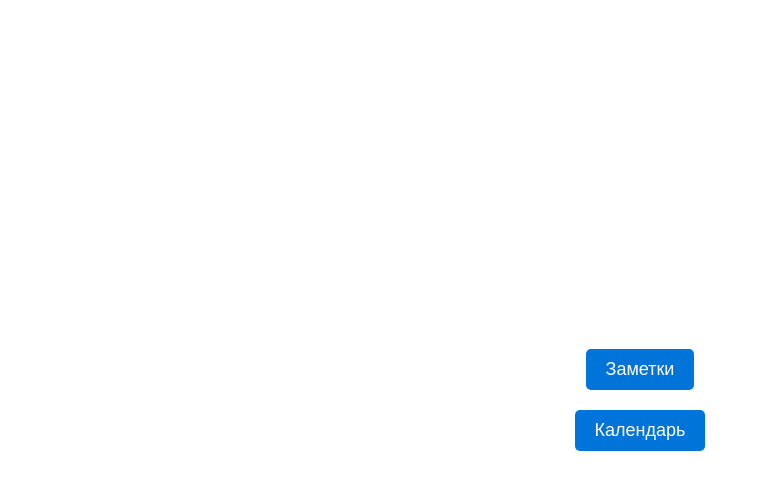
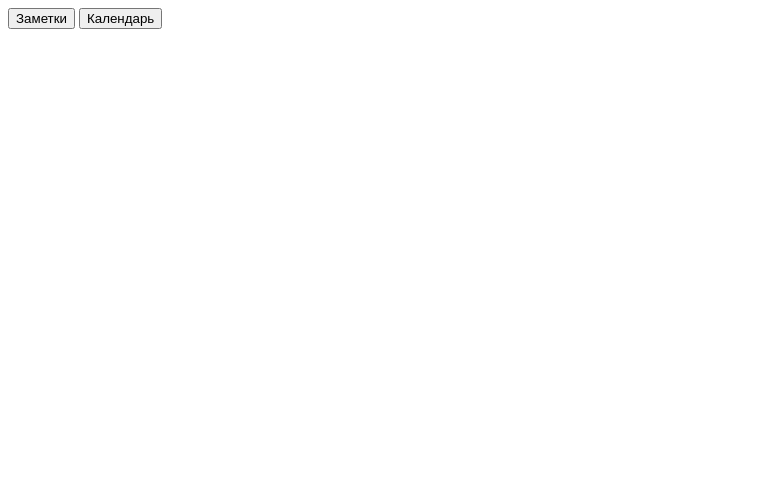
Before and after one commit to JonMihalich/html_tg_web_project.githab.io, a plain HTML site: page index.html in a window 1280 px wide. Shown: the whole page, without its empty margins (0-760 px from the left). Drawn offline with Linux system fonts and the light colour scheme.

Commit message:
Update index.html

```diff
--- a/index.html
+++ b/index.html
@@ -2,41 +2,24 @@
 <html>
 <head>
     <title>Веб-приложение</title>
-    <style>
-        body {
-            display: flex;
-            justify-content: center;
-            align-items: center;
-            height: 100vh;
-            margin: 0;
-        }
-
-        .buttons {
-            display: flex;
-            flex-direction: column;
-            align-items: center;
-        }
-
-        .button {
-            margin: 10px;
-            padding: 10px 20px;
-            font-size: 18px;
-            background-color: #0074d9;
-            color: #fff;
-            border: none;
-            border-radius: 5px;
-            cursor: pointer;
-        }
-
-        .button:hover {
-            background-color: #0056b3;
-        }
-    </style>
 </head>
 <body>
-    <div class="buttons">
-        <button class="button">Заметки</button>
-        <button class="button">Календарь</button>
+    <div id="buttons">
+        <button id="notesButton">Заметки</button>
+        <button id="calendarButton">Календарь</button>
     </div>
+
+    <script>
+        // Обработчики нажатия кнопок
+        document.getElementById("notesButton").addEventListener("click", function() {
+            // Здесь можно добавить логику для кнопки "Заметки"
+            alert("Вы нажали на кнопку 'Заметки'");
+        });
+
+        document.getElementById("calendarButton").addEventListener("click", function() {
+            // Здесь можно добавить логику для кнопки "Календарь"
+            alert("Вы нажали на кнопку 'Календарь'");
+        });
+    </script>
 </body>
 </html>
```
